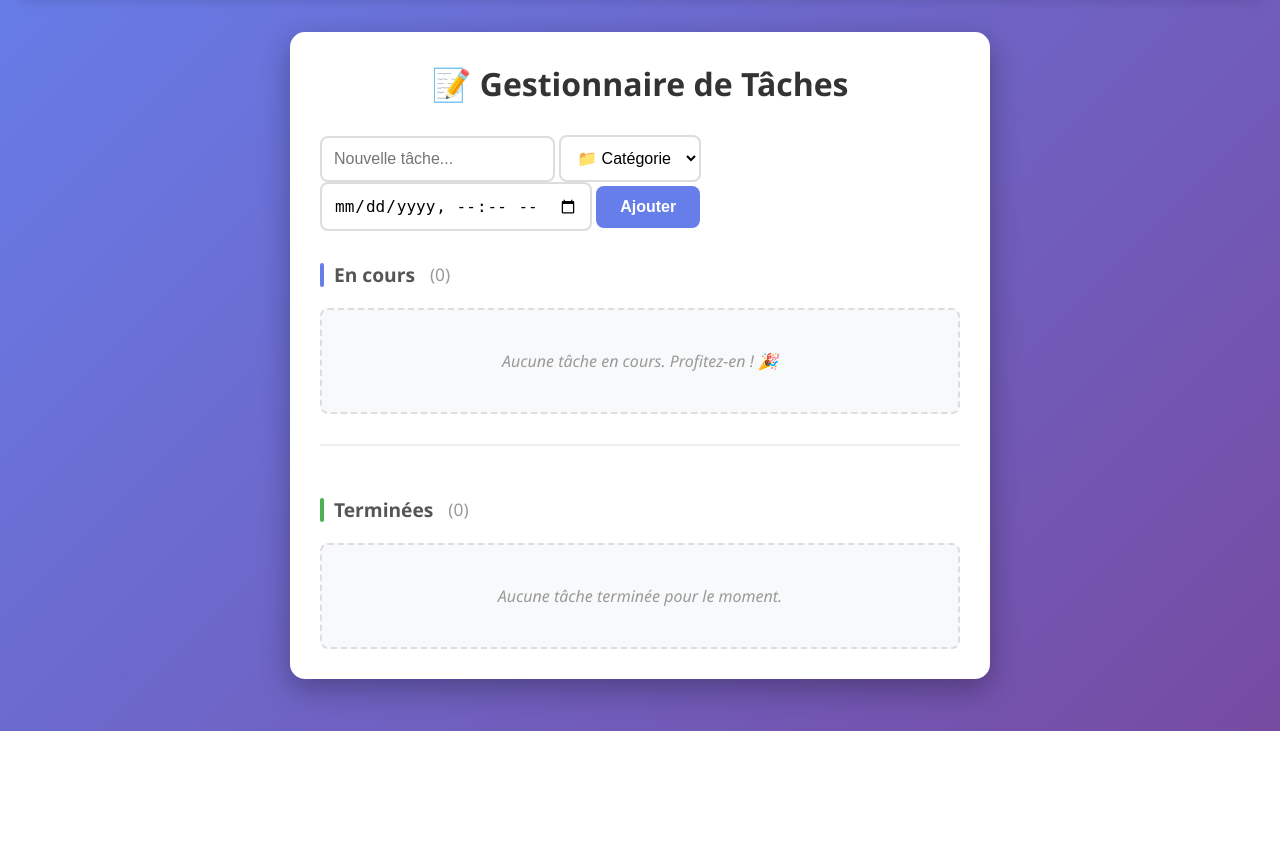
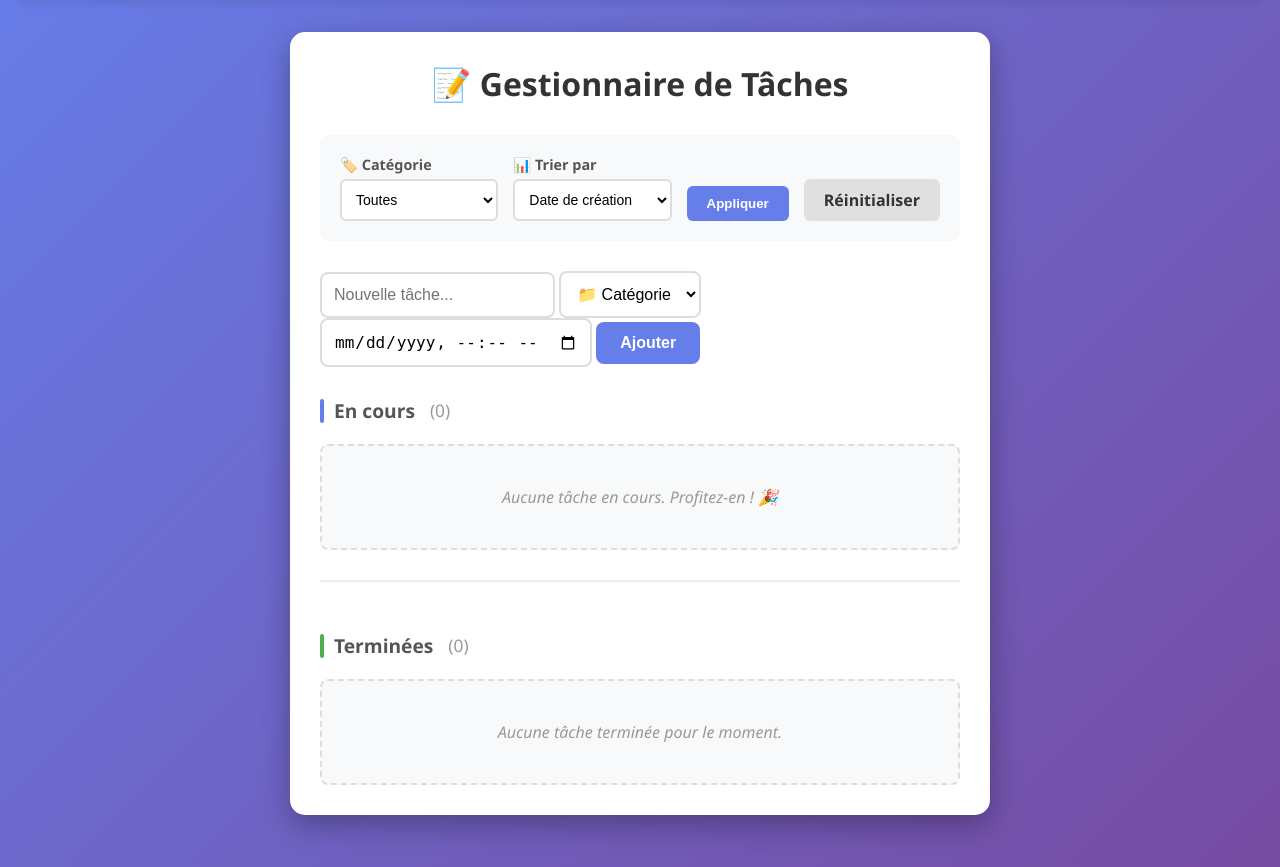
Before and after one commit to ARNAUDVictor/Life_assitant, a Flask app: page /tasks/ in a window 1280 px wide. Shown: the part 85-952 px from the top of the page. Before the commit the page ends 816 px from the top, so only its background shows below. Run offline with Flask 3, Linux system fonts and the light colour scheme.

Commit message:
Feature: tri et filtrage des taches

```diff
--- a/blueprints/tasks/routes.py
+++ b/blueprints/tasks/routes.py
@@ -8,9 +8,17 @@ tasks_bp = Blueprint("tasks", __name__, url_prefix="/tasks")
 # Home page - display all tasks
 @tasks_bp.route('/')
 def home():
-    task_list = Task.query.all()
+    sort_by = request.args.get('sort_by', 'due_date')
+    categories_filter = request.args.get('category', None)
+
+    if categories_filter:
+        categories_filter = int(categories_filter)
+        task_list = Task.query.filter_by(category_id=categories_filter).order_by(getattr(Task, sort_by).desc()).all()
+    else:
+        task_list = Task.query.order_by(getattr(Task, sort_by).desc()).all()
+
     categories = Category.query.all()
-    return render_template('tasks/index.html', tasks=task_list, categories=categories)
+    return render_template('tasks/index.html', tasks=task_list, categories=categories, datetime=datetime)
 
 
 # Add a new task
--- a/static/css/tasks.css
+++ b/static/css/tasks.css
@@ -466,3 +466,75 @@ h2.completed-header::before {
     background: #f57c00;
     transform: scale(1.1);
 }
+
+/* Barre de filtres */
+.filters-bar {
+    background: #f8f9fa;
+    padding: 20px;
+    border-radius: 8px;
+    margin-bottom: 30px;
+}
+
+.filters-form {
+    display: flex;
+    gap: 15px;
+    align-items: flex-end;
+    flex-wrap: wrap;
+}
+
+.filter-group {
+    display: flex;
+    flex-direction: column;
+    gap: 5px;
+    flex: 1;
+    min-width: 150px;
+}
+
+.filter-group label {
+    font-size: 0.9em;
+    font-weight: 600;
+    color: #555;
+}
+
+.filter-select {
+    padding: 10px;
+    border: 2px solid #ddd;
+    border-radius: 6px;
+    font-size: 14px;
+    cursor: pointer;
+    background: white;
+}
+
+.filter-select:focus {
+    outline: none;
+    border-color: #667eea;
+}
+
+.btn-filter {
+    padding: 10px 20px;
+    background: #667eea;
+    color: white;
+    border: none;
+    border-radius: 6px;
+    font-weight: 600;
+    cursor: pointer;
+    transition: background 0.3s;
+}
+
+.btn-filter:hover {
+    background: #5568d3;
+}
+
+.btn-reset {
+    padding: 10px 20px;
+    background: #e0e0e0;
+    color: #333;
+    text-decoration: none;
+    border-radius: 6px;
+    font-weight: 600;
+    transition: background 0.3s;
+}
+
+.btn-reset:hover {
+    background: #d0d0d0;
+}
--- a/templates/tasks/index.html
+++ b/templates/tasks/index.html
@@ -10,6 +10,33 @@
 {% block content %}
     <div class="container">
         <h1>📝 Gestionnaire de Tâches</h1>
+        <!-- Barre de filtres et tri -->
+        <div class="filters-bar">
+            <form method="GET" action="{{ url_for('tasks.home') }}" class="filters-form">
+                <div class="filter-group">
+                    <label for="category">🏷️ Catégorie</label>
+                    <select name="category" id="category" class="filter-select">
+                        <option value="">Toutes</option>
+                        {% for cat in categories %}
+                            <option value="{{ cat.id }}" {% if request.args.get('category') == cat.id|string %}selected{% endif %}>
+                                {{ cat.name }}
+                            </option>
+                        {% endfor %}
+                    </select>
+                </div>
+
+                <div class="filter-group">
+                    <label for="sort_by">📊 Trier par</label>
+                    <select name="sort_by" id="sort_by" class="filter-select">
+                        <option value="created_at" {% if request.args.get('sort_by') == 'created_at' %}selected{% endif %}>Date de création</option>
+                        <option value="due_date" {% if request.args.get('sort_by') == 'due_date' %}selected{% endif %}>Date d'échéance</option>
+                    </select>
+                </div>
+
+                <button type="submit" class="btn-filter">Appliquer</button>
+                <a href="{{ url_for('tasks.home') }}" class="btn-reset">Réinitialiser</a>
+            </form>
+        </div>
 
         <!-- Formulaire pour ajouter une tâche -->
         <div class="add-task">
```
